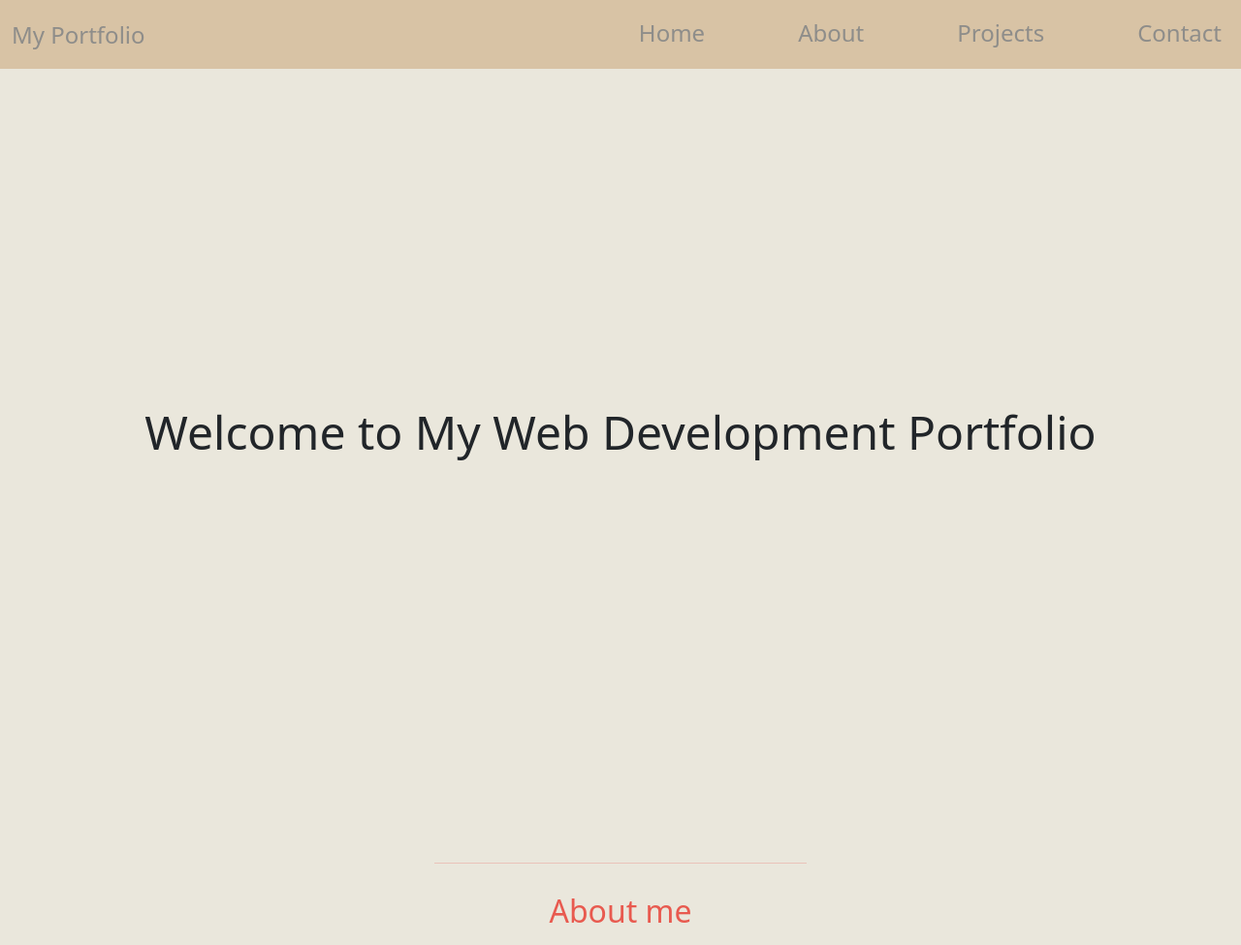
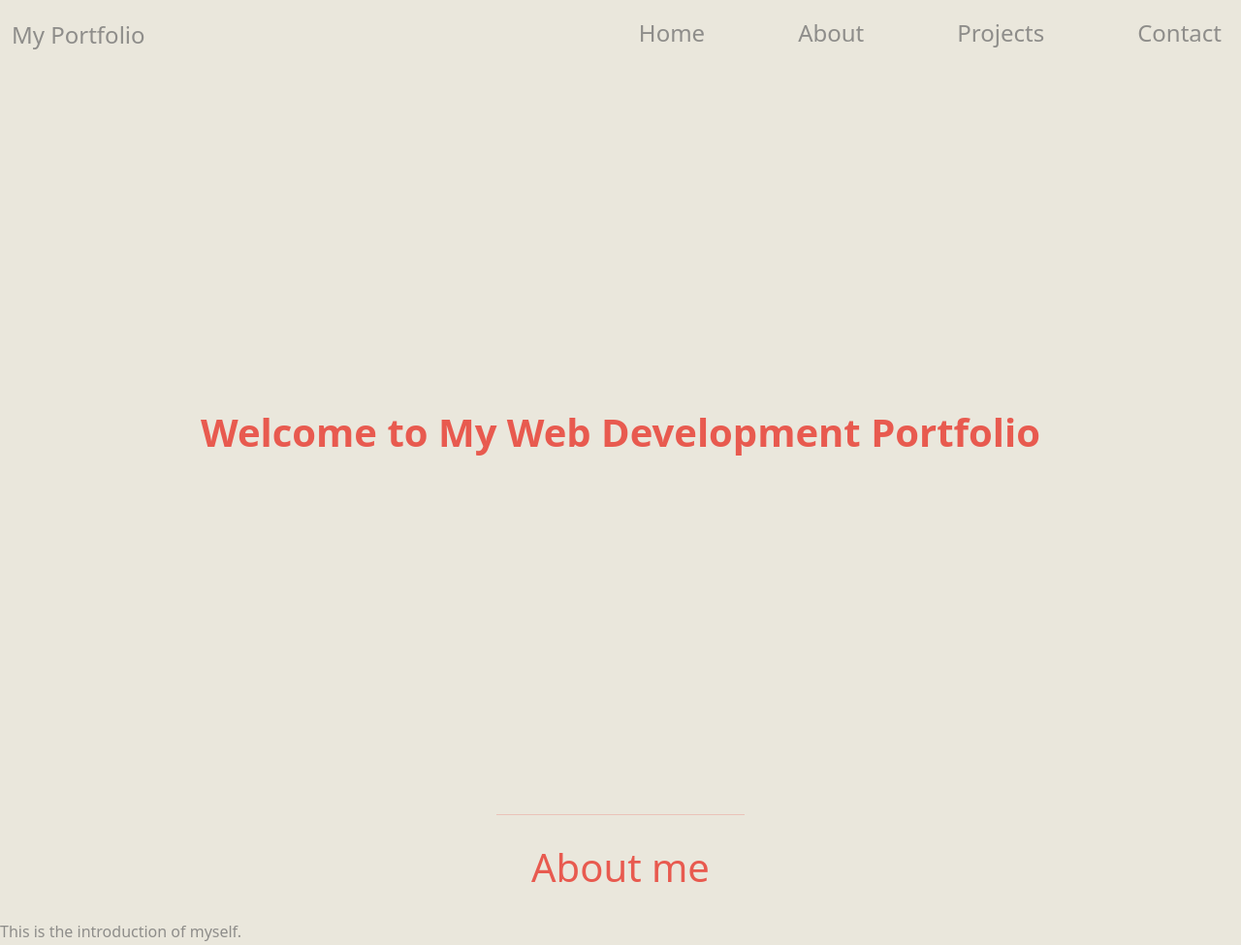
Before and after one commit to alexhyang/FE-portfolio-with-Django-Heroku, a Django app: page / in a window 1280 px wide. Shown: the top 975 px of the page at 97% size. Run offline with Django 3.2, Linux system fonts and the light colour scheme.

Commit message:
updated page styles

```diff
--- a/showcase/static/showcase/styles.css
+++ b/showcase/static/showcase/styles.css
@@ -16,7 +16,7 @@ body {
 /* || nav */
 nav {
   font-size: 1.5rem;
-  background-color: var(--alt-theme-color);
+  background-color: var(--main-theme-color);
 }
 
 .navbar-brand,
@@ -62,53 +62,31 @@ nav {
   margin-right: 0;
 }
 
-/* || PORTOFOLIO PAGE */
-.content-section {
-  width: 100%;
-  height: 80vh;
-  font-size: 2rem;
-  text-align: center;
-  display: inline-block;
-  color: var(--heading-color2);
-  padding-top: 50px;
-}
-
-section a {
-  color: var(--heading-color1);
-  text-decoration: none;
-}
-
-section a:hover {
-  color: var(--heading-color1);
-  text-decoration: underline;
-}
-
-section header {
-  margin: 30px 0;
-}
-
-hr {
-  width: 30%;
-  margin: 10px auto;
-  color: var(--heading-color2);
-}
-
-.welcome-section {
-  display: flex;
-  justify-content: center;
-  align-items: center;
-  height: 95vh;
-}
-
 /* || .content */
 .content {
+  font-size: 1rem;
+}
+/* content modifiers */
+.content--hm-0 {
+  margin: auto 0;
+}
+.content--hm-10 {
+  margin: auto 10%;
+}
+.content--hm-20 {
   margin: auto 20%;
 }
 
+/* content layout */
 .content__header {
   margin: 10px auto;
 }
 
+.content__section {
+
+}
+
+/* content components */
 .content__figure {
   margin: 10px 20px;
 }
@@ -119,6 +97,53 @@ hr {
 
 .content__form {
   padding: 30px 30px 60px;
+}
+
+/* || .section */
+.section {
+}
+/* section modifiers */
+.section--center {
+  display: flex;
+  justify-content: center;
+  align-items: center;
+  height: 95vh;
+}
+.section-- {
+  width: 100%;
+  height: auto;
+  font-size: 2rem;
+  text-align: center;
+  display: inline-block;
+  color: var(--heading-color2);
+  padding-top: 50px;
+}
+
+/* section layout */
+.section__header {
+  margin: 30px 0;
+  text-align: center;
+}
+
+.section__text {
+  color: var(--text-color);
+}
+
+/* section components */
+.section__link {
+  color: var(--heading-color1);
+  text-decoration: none;
+}
+
+.section__link:hover {
+  color: var(--heading-color1);
+  text-decoration: underline;
+}
+
+.section__hr {
+  width: 20%;
+  margin: 10px auto;
+  color: var(--heading-color2);
 }
 
 /* || .article */
@@ -137,6 +162,9 @@ hr {
 .header {
   color: var(--heading-color2);
   text-align: center;
+}
+
+.header__title {
 }
 
 .header__subtitle {
--- a/showcase/templates/showcase/index.html
+++ b/showcase/templates/showcase/index.html
@@ -29,23 +29,23 @@
   </ul>
 </div>
 {% endblock %} {% block body %}
-<main>
+<main class="content content--hm-0">
   {% comment %} welcome section {% endcomment %}
-  <section class="welcome-section" id="welcome">
-    <h1 class="display-5">
-      <strong>Welcome to My Web Development Portfolio</strong>
-    </h1>
+  <section class="section content__section section--center" id="welcome">
+    <header class="header section__header">
+      <h1 class="header__title fw-bold">Welcome to My Web Development Portfolio</h1>
+    </header>
   </section>
   {% comment %} about section {% endcomment %}
-  <section class="content-section" id="about">
-    <hr />
-    <header><h2>About me</h2></header>
-    <div class="row"></div>
+  <section class="section content__section" id="about">
+    <hr class="section__hr"/>
+    <header class="header section__header"><h1>About me</h1></header>
+    <div class="section__text">This is the introduction of myself.</div>
   </section>
   {% comment %} projects section {% endcomment %}
-  <section class="content-section" id="projects">
-    <hr />
-    <header><h2>Projects</h2></header>
+  <section class="section content__section" id="projects">
+    <hr class="section__hr"/>
+    <header class="header section__header"><h1>Projects</h1></header>
     <div class="row row-cols-3 overflow-auto">
       <div class="col">
         <div class="card">
@@ -84,7 +84,9 @@
           />
           <div class="card-body">
             <h5 class="card-title">
-              <a href="{% url 'products' %}" target="_blank">Product Landing Page</a>
+              <a href="{% url 'products' %}" target="_blank"
+                >Product Landing Page</a
+              >
             </h5>
           </div>
         </div>
@@ -104,9 +106,9 @@
     </div>
   </section>
   {% comment %} contact section {% endcomment %}
-  <section class="content-section" id="contact">
-    <hr />
-    <header><h2>Contact</h2></header>
+  <section class="section content__section" id="contact">
+    <hr class="section__hr"/>
+    <header class="header section__header"><h1>Contact</h1></header>
     <div class="contact-links">
       <a
         class="contact-details"
--- a/showcase/templates/showcase/survey.html
+++ b/showcase/templates/showcase/survey.html
@@ -1,6 +1,6 @@
 {% extends "showcase/layout.html" %} {% load static %} {% block body %}
 
-<main class="content">
+<main class="content content--hm-20">
   <header class="header content__header">
     <h1 class="header__title">Survey Form</h1>
   </header>
--- a/showcase/templates/showcase/tribute.html
+++ b/showcase/templates/showcase/tribute.html
@@ -1,6 +1,6 @@
 {% extends "showcase/layout.html" %} {% load static %} {% block body %}
 
-<main class="content">
+<main class="content content--hm-20">
   <header class="header content__header">
     <h1 class="header__title">Richard Feynman</h1>
     <div class="header__subtitle">
```
